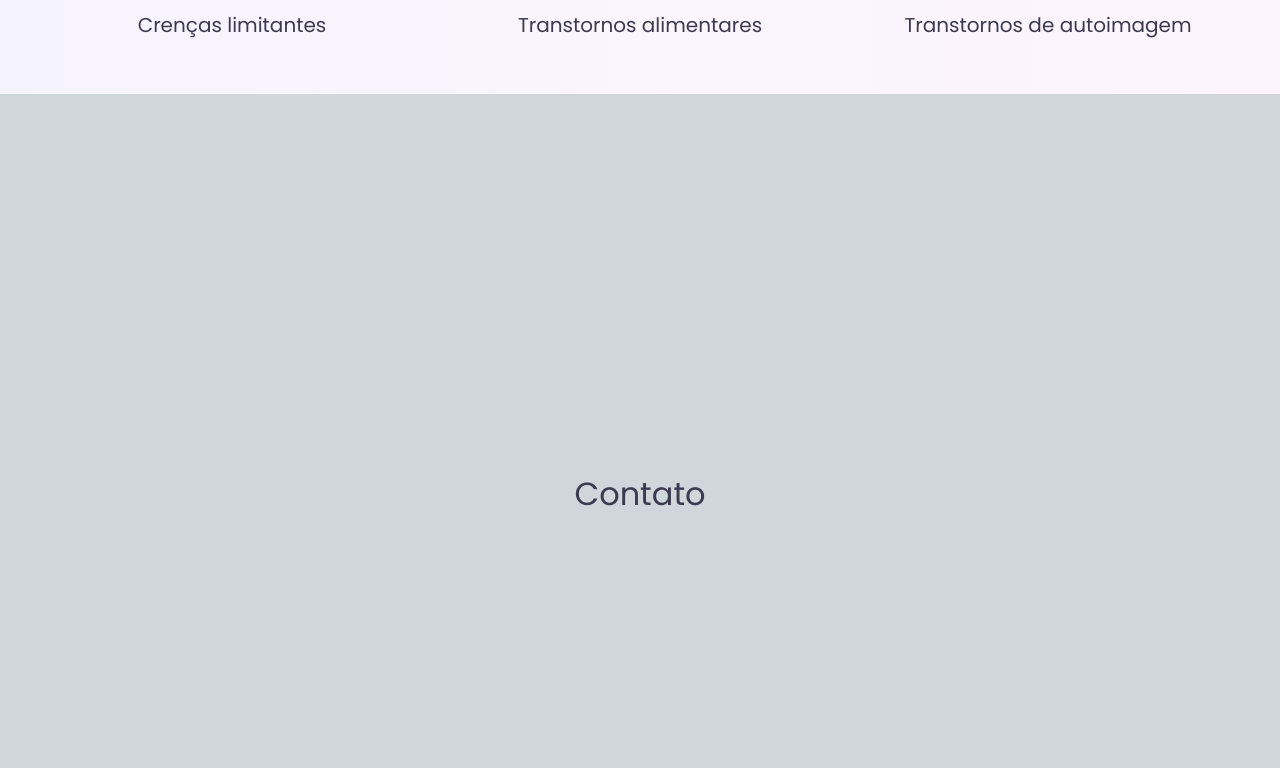
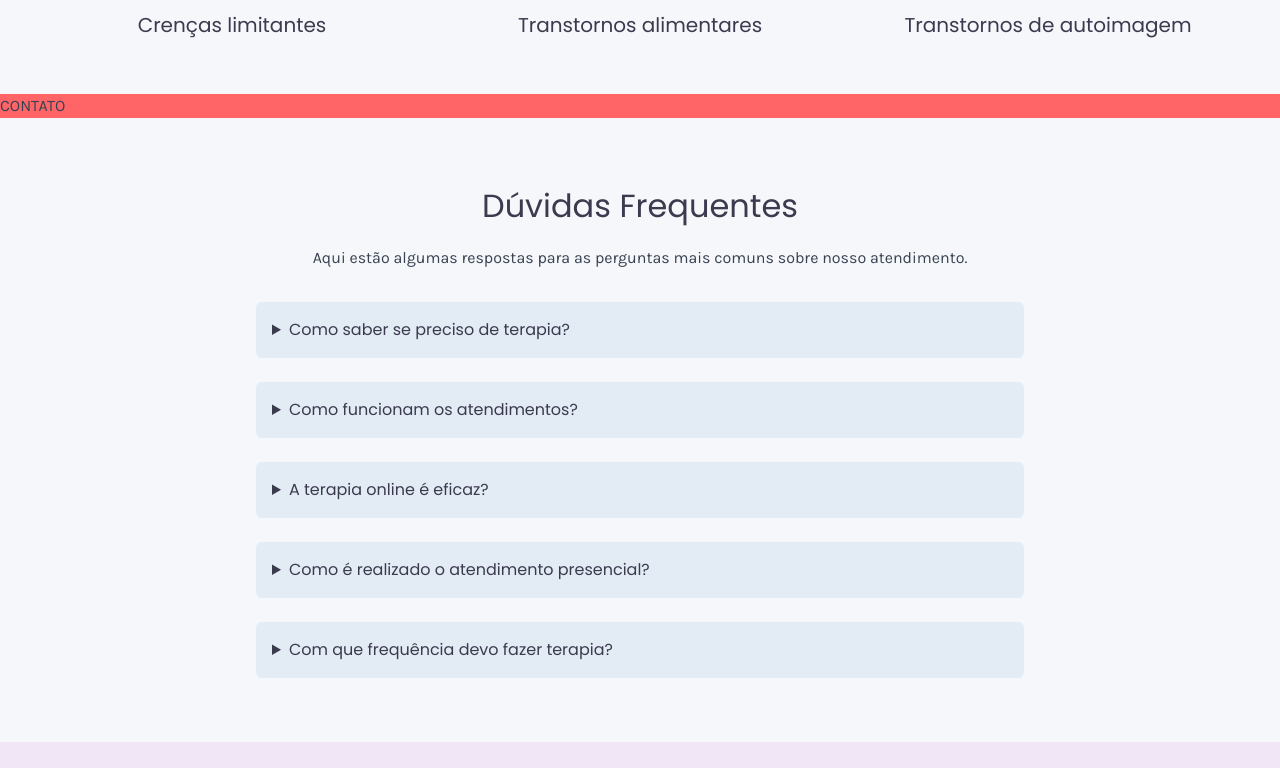
Before and after one commit to enzoodev/gil-pereira, a Next.js app: page / in a window 1280 px wide. Shown: the part 1592-2360 px from the top of the page. Built offline with nearby package versions, Linux system fonts and the light colour scheme.

Commit message:
feat: add Contact and Faq components, update WhatsApp URL handling, and enhance layout styles

```diff
--- a/app/globals.css
+++ b/app/globals.css
@@ -22,6 +22,8 @@
   --scrollbar-thumb: #B0A8B9;
   --scrollbar-track: #E4E7EB;
   --scrollbar-hover: #A0A4B2;
+
+  --faq-bg: #E3ECF5;
 }
 
 * {
@@ -53,7 +55,7 @@ aside {
   box-shadow: 0px 4px 6px rgba(0, 0, 0, 0.1);
 }
 
-h1, h2, h3, h4, h5, h6 {
+h1, h2, h3, h4, h5, h6, summary {
   font-weight: 400;
   font-family: var(--font-title);
   color: var(--font-title-color);
--- a/app/page.tsx
+++ b/app/page.tsx
@@ -1,3 +1,5 @@
+import Contact from "@/components/modules/Contact";
+import Faq from "@/components/modules/Faq";
 import Start from "@/components/modules/Start";
 import Therapy from "@/components/modules/Therapy";
 
@@ -6,14 +8,8 @@ export default function Home() {
     <main>
       <Start />
       <Therapy />
-
-      <section id="services" className="h-screen flex items-center justify-center bg-gray-300">
-        <h2 className="text-4xl font-bold">Contato</h2>
-      </section>
-
-      <section id="contact" className="h-screen flex items-center justify-center bg-gray-100">
-        <h2 className="text-4xl font-bold">Dúvidas</h2>
-      </section>
+      <Contact />
+      <Faq />
     </main>
   );
 }
--- a/components/layout/Footer.tsx
+++ b/components/layout/Footer.tsx
@@ -8,7 +8,7 @@ export default function Footer() {
     <footer className="p-8">
         <div className="flex flex-col lg:flex-row justify-center space-y-4 lg:space-x-16 items-center">
             <div className="text-center lg:text-left">
-                  <h1 className="app-name text-center lg:text-left">{name}</h1>
+                <h1 className="app-name text-center lg:text-left">{name}</h1>
                 <p className="text-sm">{slogan}</p>
             </div>
             <div className="flex flex-row space-x-4">
--- a/components/layout/WhatsAppButton.tsx
+++ b/components/layout/WhatsAppButton.tsx
@@ -1,10 +1,10 @@
-import { whatsAppUrl } from "@/constants/whatsAppUrl";
+import { getWhatsAppUrl } from "@/constants/getWhatsAppUrl";
 import Image from "next/image";
 
 export default function WhatsAppButton() {
   return (
     <a
-      href={whatsAppUrl}
+      href={getWhatsAppUrl()}
       target="_blank"
       rel="noopener noreferrer"
       className="fixed bottom-6 right-6 shadow-lg focus:outline-none flex items-center justify-center rounded-full"
--- /dev/null
+++ b/components/modules/Contact.tsx
@@ -0,0 +1,9 @@
+import { sections } from "@/constants/sections";
+
+export default function Contact() {
+    return (
+        <section id={sections[2].id} className="bg-red-400">
+            CONTATO
+        </section>
+    )
+}
--- /dev/null
+++ b/components/modules/Faq.tsx
@@ -0,0 +1,59 @@
+import { sections } from "@/constants/sections";
+
+const faqs = [
+    {
+        question: "Como saber se preciso de terapia?",
+        answer:
+        "Se você sente que suas emoções estão difíceis de lidar, tem dificuldades recorrentes em suas relações ou sente que precisa de um espaço seguro para se expressar, a terapia pode ser uma boa opção.",
+    },
+    {
+        question: "Como funcionam os atendimentos?",
+        answer:
+        "Os atendimentos podem ser feitos online ou presencialmente. Tem a duração de 1 hora e para isso é necessário um ambiente que te de privacidade e silêncio, seu celular ou um notebook.",
+    },
+    {
+        question: "A terapia online é eficaz?",
+        answer:
+        "Sim! A terapia online oferece a mesma eficácia da presencial, proporcionando conforto e acessibilidade, permitindo que você cuide da sua saúde mental de onde estiver.",
+    },
+    {
+        question: "Como é realizado o atendimento presencial?",
+        answer: "O atendimento presencial ocorre na cidade de Aracaju-SE. É uma ótima opção para quem prefere o contato pessoal durante as sessões.",
+    },
+    {
+        question: "Com que frequência devo fazer terapia?",
+        answer:
+        "Isso depende de cada caso. Geralmente, sessões semanais são recomendadas, mas a frequência pode ser ajustada conforme sua necessidade e disponibilidade.",
+    },
+];
+
+export default function Faq() {
+    return (
+        <section id={sections[3].id} className="py-16 px-4 sm:px-8 md:px-12 lg:px-20">
+            <div className="max-w-3xl mx-auto text-center">
+                <h2 className="mb-4">
+                    Dúvidas Frequentes
+                </h2>
+                <p className="mb-8">
+                    Aqui estão algumas respostas para as perguntas mais comuns sobre nosso atendimento.
+                </p>
+            </div>
+
+            <div className="max-w-3xl mx-auto space-y-6">
+                {faqs.map((faq) => (
+                <details
+                    key={faq.question}
+                    className="rounded-md p-4 open:shadow-lg bg-[var(--faq-bg)]"
+                >
+                    <summary className="cursor-pointer ">
+                        {faq.question}
+                    </summary>
+                    <p className="mt-2">
+                        {faq.answer}
+                    </p>
+                </details>
+                ))}
+            </div>
+        </section>
+    )
+}
--- a/components/modules/Start.tsx
+++ b/components/modules/Start.tsx
@@ -1,7 +1,7 @@
 import { aboutParagraphs } from "@/constants/aboutParagraphs";
+import { getWhatsAppUrl } from "@/constants/getWhatsAppUrl";
 import { name } from "@/constants/name";
 import { sections } from "@/constants/sections";
-import { whatsAppUrl } from "@/constants/whatsAppUrl";
 import Image from "next/image";
 
 export default function Start() {
@@ -28,7 +28,7 @@ export default function Start() {
             <p>{aboutParagraphs.third}</p>
           </div>
           <a
-            href={whatsAppUrl}
+            href={getWhatsAppUrl()}
             target="_blank"
             rel="noopener noreferrer"
             className="flex items-center self-start gap-2 mt-4 !bg-[var(--font-app-color)] !text-white px-6 py-2 rounded-md hover:!bg-opacity-50"
--- a/components/modules/Therapy.tsx
+++ b/components/modules/Therapy.tsx
@@ -13,7 +13,7 @@ const therapyTopics = [
 
 export default function Therapy() {
     return (
-        <section id={sections[1].id} className="flex flex-col items-center p-4 space-y-8 bg-gradient-to-r from-violet-50 via-purple-50 to-fuchsia-50">
+        <section id={sections[1].id} className="flex flex-col items-center p-4 space-y-8">
             <div className="flex flex-col items-center w-full max-w-2xl space-y-3">
                 <h2 className="text-center">Terapia</h2>
                 <p>{therapy}</p>
--- /dev/null
+++ b/constants/getWhatsAppUrl.ts
@@ -0,0 +1,12 @@
+import { phone } from "./phone";
+
+const countryCode = 55;
+const decodedPhone = phone.replace(/\D/g, "");
+
+const defaultMessage = "Olá! Vi seu site e gostaria de saber mais sobre seus atendimentos!";
+const faceToFaceMessage = "Olá! Vi seu site e gostaria de saber mais sobre seu atendimento presencial em Aracaju!";
+
+export const getWhatsAppUrl = (faceToFace = false) => {
+    const encondedMessage = encodeURIComponent(faceToFace ? faceToFaceMessage : defaultMessage);
+    return `https://wa.me/${countryCode + decodedPhone}?text=${encondedMessage}`;
+}
--- a/constants/whatsAppUrl.ts
+++ /dev/null
@@ -1,7 +0,0 @@
-import { phone } from "./phone";
-
-const message = encodeURIComponent("Olá! Vi seu site e gostaria de saber mais sobre seus atendimentos!");
-const countryCode = 55;
-const decodedPhone = phone.replace(/\D/g, "");
-
-export const whatsAppUrl = `https://wa.me/${countryCode + decodedPhone}?text=${message}`;
```
